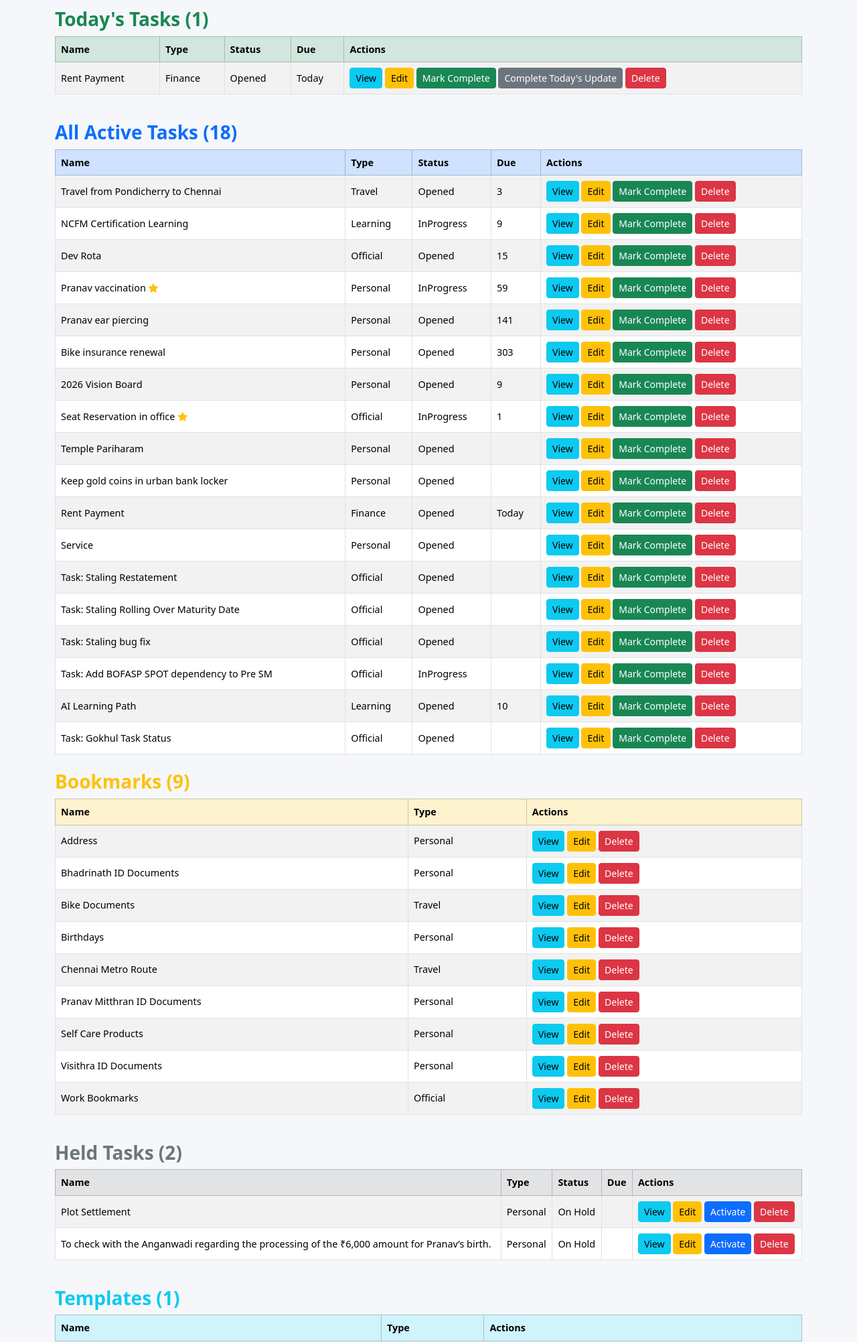
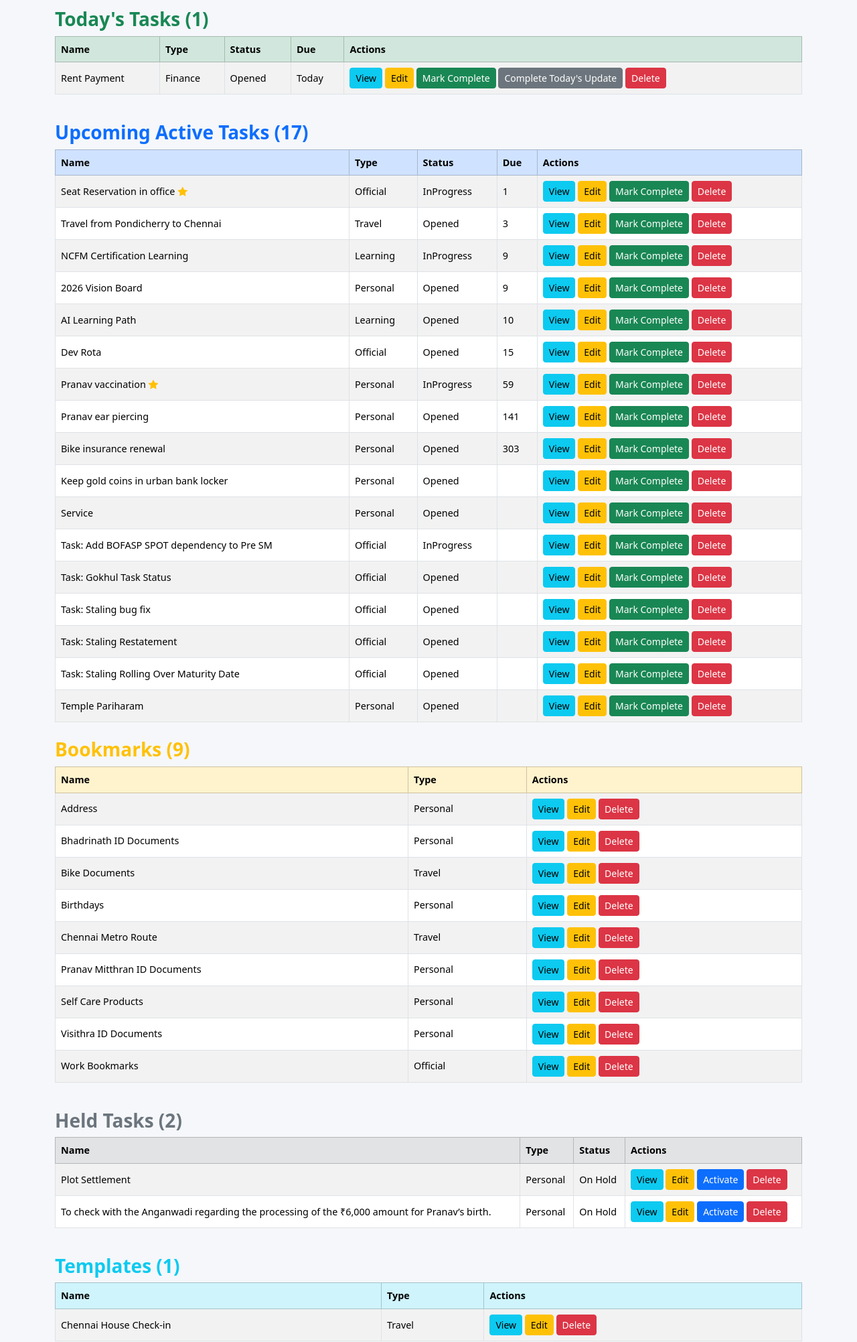
Before and after one commit to bhadrinath95/worktracker, a Django app: page / in a window 1280 px wide. Shown: the part 238-2241 px from the top of the page at 67% size. Run offline with Django 5.2, Linux system fonts and the light colour scheme; a user stored in the database is signed in; data comes from the database, SQL or seed files in the repository; both versions use the stored data as it was after the commit; some libraries are stand-ins or nearby versions.

Commit message:
Initial commit

```diff
--- a/templates/tracker/task_list.html
+++ b/templates/tracker/task_list.html
@@ -125,7 +125,7 @@
   </div>
 {% endif %}
 
-<h3 class="text-primary mb-2">All Active Tasks ({{ tasks|length }})</h3>
+<h3 class="text-primary mb-2">Upcoming Active Tasks ({{ tasks|length }})</h3>
 <div class="table-responsive">
   <table class="table table-striped table-bordered align-middle text-nowrap">
     <thead class="table-primary">
@@ -196,7 +196,6 @@
           <th>Name</th>
           <th>Type</th>
           <th>Status</th>
-          <th>Due</th>
           <th>Actions</th>
         </tr>
       </thead>
@@ -206,7 +205,6 @@
           <td>{{ task.name }}{% if task.is_important %}<i class="bi bi-star-fill text-warning ms-1"></i>{% endif %}</td>
           <td>{{ task.task_type.name }}</td>
           <td>On Hold</td>
-          <td>{% if task.days_till_upcoming == 0 %}Today{% elif task.days_till_upcoming > 0 %}{{ task.days_till_upcoming }}{% endif %}</td>
           <td>
             <a href="{% url 'tracker:update_list' task.id %}" class="btn btn-sm btn-info">View</a>
             <a href="{% url 'tracker:task_update' task.id %}" class="btn btn-sm btn-warning">Edit</a>
--- a/tracker/views.py
+++ b/tracker/views.py
@@ -47,11 +47,19 @@ class TaskListView(LoginRequiredMixin, ListView):
         if task_type_id:
             queryset = queryset.filter(task_type_id=task_type_id)
 
-        return queryset.order_by(
-            F('target_date').asc(nulls_last=True),
-            'updated_date',
-            'name'
+        tasks = list(queryset)
+        tasks = [t for t in tasks if t.days_till_upcoming != 0]
+
+        tasks.sort(
+            key=lambda t: (
+                t.days_till_upcoming is None,
+                t.days_till_upcoming,
+                t.target_date is None,
+                t.target_date,
+                t.name.lower(),
+            )
         )
+        return tasks
 
     def get_context_data(self, **kwargs):
         context = super().get_context_data(**kwargs)
@@ -75,24 +83,18 @@ class TaskListView(LoginRequiredMixin, ListView):
         if task_type_id:
             common_filters['task_type_id'] = task_type_id
 
-        tasks_by_target_date = Task.objects.filter(
-            started_date=today,
-            target_date=today,
-            **common_filters
-        ).exclude(status__in=['Completed', 'Cancelled', 'Hold']).exclude(is_bookmark=True).exclude(is_template=True)
-        tasks_by_updates = Task.objects.filter(
-            updates__date=today,
-            updates__status__in=['Opened', 'InProgress'],
-            **common_filters
-        ).exclude(status__in=['Completed', 'Cancelled', 'Hold']).exclude(is_bookmark=True).exclude(is_template=True)
-        today_tasks = tasks_by_target_date.union(tasks_by_updates).order_by('name')
+        all_tasks = Task.objects.filter(**common_filters) \
+            .exclude(status__in=['Completed', 'Cancelled', 'Hold']) \
+            .exclude(is_bookmark=True) \
+            .exclude(is_template=True) \
+            .order_by('name')
+        today_tasks = [task for task in all_tasks if task.days_till_upcoming == 0]
         context['today_tasks'] = today_tasks
 
         held_tasks = Task.objects.filter(
             status__in=['Hold'],
             **common_filters
         ).exclude(is_template=True).order_by('name')
-
         context['held_tasks'] = held_tasks
 
         bookmarked_tasks = Task.objects.filter(
@@ -100,7 +102,6 @@ class TaskListView(LoginRequiredMixin, ListView):
             status__in=['Opened', 'InProgress'],
             **common_filters
         ).exclude(is_template=True).order_by('name')
-
         context['bookmarked_tasks'] = bookmarked_tasks
 
         template_tasks = Task.objects.filter(is_template=True, **common_filters)
```
Also changed, not shown: db.sqlite3.
